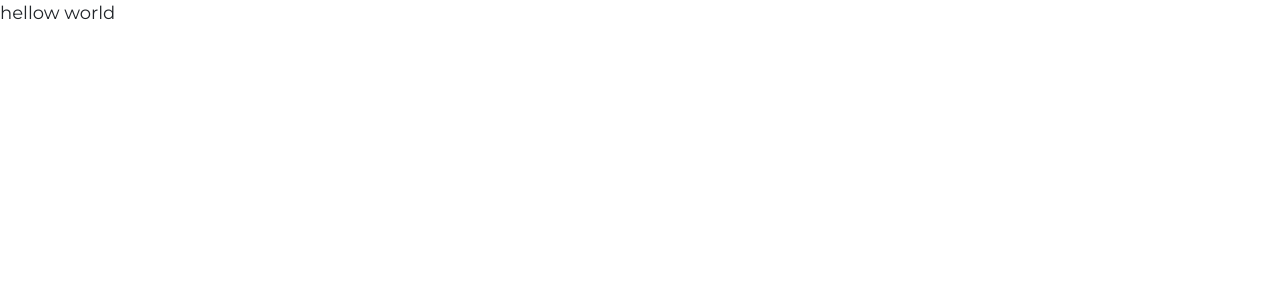
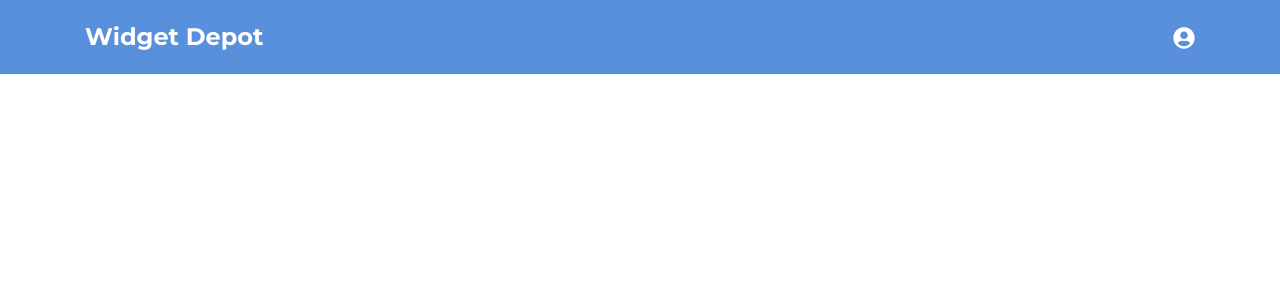
Before and after one commit to gtwebsite/peach-test, a React (Create React App) app: page / in a window 1280 px wide. Shown: the top 300 px of the page. Built offline with nearby package versions, Linux system fonts and the light colour scheme.

Commit message:
added main header

```diff
--- a/src/App.js
+++ b/src/App.js
@@ -1,8 +1,12 @@
+import React from 'react';
+
+import Header from './components/header';
+
 const App = () => {
   return (
-    <div className="App">
-      hellow world
-    </div>
+    <>
+      <Header />
+    </>
   );
 }
 
--- a/src/components/header/index.js
+++ b/src/components/header/index.js
@@ -0,0 +1,25 @@
+import React from 'react';
+import {
+  Navbar,
+  Container
+} from 'react-bootstrap';
+import {
+  FaUserCircle
+} from 'react-icons/fa';
+
+const Header = () => {
+  return (
+    <header className="main-header">
+      <Navbar>
+        <Container className="d-flex justify-content-between align-items-center">
+          <Navbar.Brand href="#">Widget Depot</Navbar.Brand>
+          <Navbar.Text>
+            <a href="#"><FaUserCircle size={22} /></a>
+          </Navbar.Text>
+        </Container>
+      </Navbar>
+    </header>
+  );
+}
+
+export default Header;
--- a/src/components/styled/index.js
+++ b/src/components/styled/index.js
@@ -4,8 +4,12 @@ const GlobalStyle = createGlobalStyle`
   @import url('https://fonts.googleapis.com/css2?family=Montserrat:ital,wght@0,400;0,700;1,400&display=swap');
 
   body {
+    font-size: 18px;
     font-family: 'Montserrat', sans-serif;
-    font-size: 18px;
+  }
+
+  .main-header {
+    background-color: #5990dc;
   }
 `;
 
--- /dev/null
+++ b/src/styles/_header.scss
@@ -0,0 +1,15 @@
+.main-header {
+  color: $white;
+  padding-top: 1.2rem;
+  padding-bottom: 1.2rem;
+  background-color: theme-color('primary');
+
+  a {
+    color: inherit;
+  }
+
+  .navbar-brand {
+    font-size: 1.5rem;
+    font-weight: 700;
+  }
+}
--- a/src/styles/main.scss
+++ b/src/styles/main.scss
@@ -12,3 +12,5 @@
 @import "~bootstrap/scss/input-group";
 @import "~bootstrap/scss/card";
 @import "~bootstrap/scss/utilities";
+
+@import "header";
```
Also changed, not shown: 1 other file (tests, documents, lock files or other folders).
